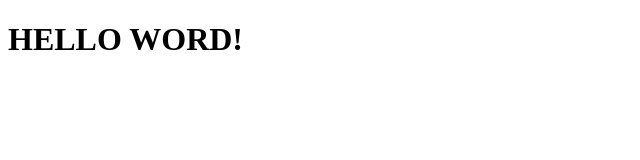
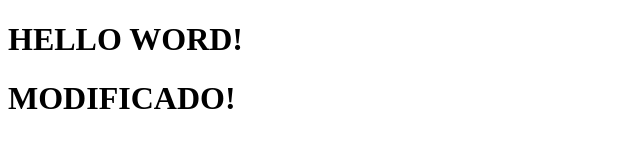
Before and after one commit to vanessamelo23/programa-o, a plain HTML site: page index.html in a window 1280 px wide. Shown: the whole page, without its empty margins (0-640 px from the left). Drawn offline with Linux system fonts and the light colour scheme.

Commit message:
MODIFICADO
MODIFICADO

```diff
--- a/index.html
+++ b/index.html
@@ -7,5 +7,6 @@
 </head>
 <body>
     <h1>HELLO WORD!</h1>
+    <h1>MODIFICADO!</h1>
 </body>
 </html>
```
